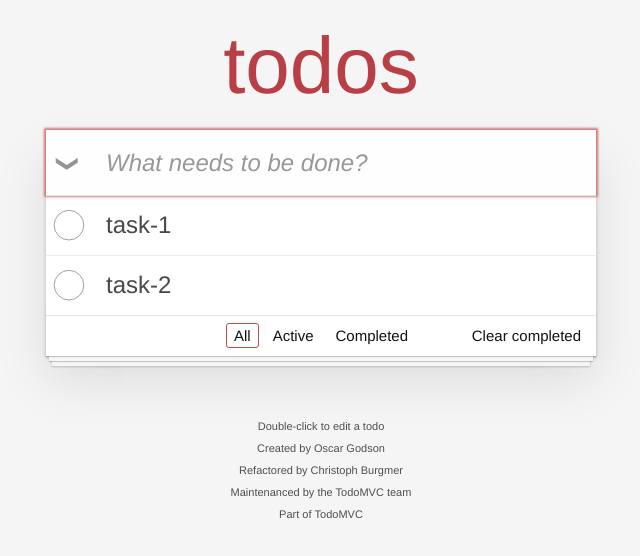
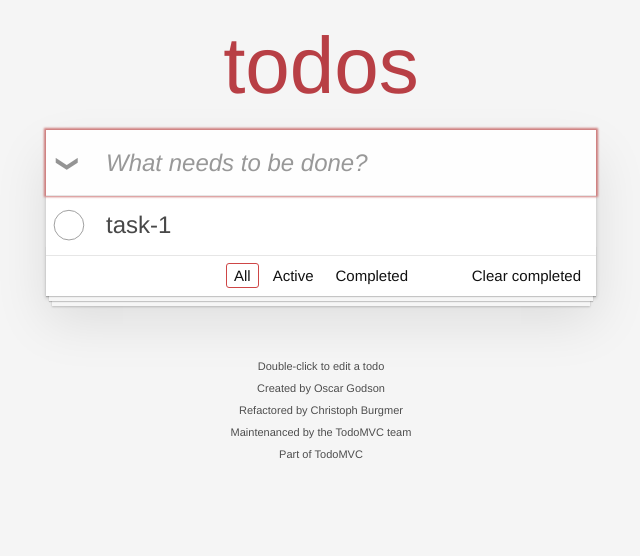
Before and after one commit to CodeBoy-0223/todomvc-react, a React (Create React App) app: page / in a window 1280 px wide. Shown: the top 556 px of the page, without its empty margins (319-959 px from the left). Built offline with nearby package versions, Linux system fonts and the light colour scheme.

Commit message:
feat: 拆分组件

```diff
--- a/src/App.jsx
+++ b/src/App.jsx
@@ -1,4 +1,8 @@
 import { Component, Fragment } from 'react'
+// 引入子组件
+import TodoHeader from './components/TodoHeader'
+import TodoList from './components/TodoList'
+import TodoFooter from './components/TodoFooter'
 
 // 类式组件
 export default class App extends Component {
@@ -6,51 +10,9 @@ export default class App extends Component {
 		return (
 			<Fragment>
 				<section className='todoapp'>
-					<header className='header'>
-						<h1>todos</h1>
-						<input className='new-todo' placeholder='What needs to be done?' autoFocus />
-					</header>
-					<main className='main'>
-						<div className='toggle-all-container'>
-							<input className='toggle-all' type='checkbox' />
-							<label className='toggle-all-label' htmlFor='toggle-all'>
-								Mark all as complete
-							</label>
-						</div>
-						<ul className='todo-list'>
-							<li className='todo-item'>
-								<div className='view'>
-									<input className='toggle' type='checkbox' />
-									<label>task-1</label>
-									<button className='destroy'></button>
-								</div>
-							</li>
-							<li className='todo-item'>
-								<div className='view'>
-									<input className='toggle' type='checkbox' />
-									<label>task-2</label>
-									<button className='destroy'></button>
-								</div>
-							</li>
-						</ul>
-					</main>
-					<footer className='footer'>
-						<span className='todo-count'></span>
-						<ul className='filters'>
-							<li>
-								<a href='#/' className='selected'>
-									All
-								</a>
-							</li>
-							<li>
-								<a href='#/active'>Active</a>
-							</li>
-							<li>
-								<a href='#/completed'>Completed</a>
-							</li>
-						</ul>
-						<button className='clear-completed'>Clear completed</button>
-					</footer>
+					<TodoHeader />
+					<TodoList />
+					<TodoFooter />
 				</section>
 				<footer className='info'>
 					<p>Double-click to edit a todo</p>
--- a/src/components/TodoFooter/index.jsx
+++ b/src/components/TodoFooter/index.jsx
@@ -0,0 +1,25 @@
+import { Component } from 'react'
+
+export default class TodoFooter extends Component {
+	render() {
+		return (
+			<footer className='footer'>
+				<span className='todo-count'></span>
+				<ul className='filters'>
+					<li>
+						<a href='#/' className='selected'>
+							All
+						</a>
+					</li>
+					<li>
+						<a href='#/active'>Active</a>
+					</li>
+					<li>
+						<a href='#/completed'>Completed</a>
+					</li>
+				</ul>
+				<button className='clear-completed'>Clear completed</button>
+			</footer>
+		)
+	}
+}
--- a/src/components/TodoHeader/index.jsx
+++ b/src/components/TodoHeader/index.jsx
@@ -0,0 +1,12 @@
+import { Component } from 'react'
+
+export default class TodoHeader extends Component {
+	render() {
+		return (
+			<header className='header'>
+				<h1>todos</h1>
+				<input className='new-todo' placeholder='What needs to be done?' autoFocus />
+			</header>
+		)
+	}
+}
--- a/src/components/TodoList/TodoItem/index.jsx
+++ b/src/components/TodoList/TodoItem/index.jsx
@@ -0,0 +1,15 @@
+import { Component } from 'react'
+
+export default class TodoItem extends Component {
+	render() {
+		return (
+			<li className='todo-item'>
+				<div className='view'>
+					<input className='toggle' type='checkbox' />
+					<label>task-1</label>
+					<button className='destroy'></button>
+				</div>
+			</li>
+		)
+	}
+}
--- a/src/components/TodoList/index.jsx
+++ b/src/components/TodoList/index.jsx
@@ -0,0 +1,21 @@
+import { Component } from 'react'
+// 引入子组件
+import TodoItem from './TodoItem'
+
+export default class TodoList extends Component {
+	render() {
+		return (
+			<main className='main'>
+				<div className='toggle-all-container'>
+					<input className='toggle-all' type='checkbox' />
+					<label className='toggle-all-label' htmlFor='toggle-all'>
+						Mark all as complete
+					</label>
+				</div>
+				<ul className='todo-list'>
+					<TodoItem />
+				</ul>
+			</main>
+		)
+	}
+}
--- a/src/index.js
+++ b/src/index.js
@@ -5,7 +5,7 @@ import ReactDOM from 'react-dom'
 
 // 引入根组件
 import App from './App'
-// 引入样式文件
+// 引入样式文件(样式文件就不做拆分了, 没有实际意义)
 import './assets/todomvc/base.css'
 import './assets/todomvc/index.css'
 
```
Also changed, not shown: src/components/TodoFooter/index.css (deleted), src/components/TodoHeader/index.css (deleted), src/components/TodoList/TodoItem/index.css (deleted), src/components/TodoList/index.css (deleted).
